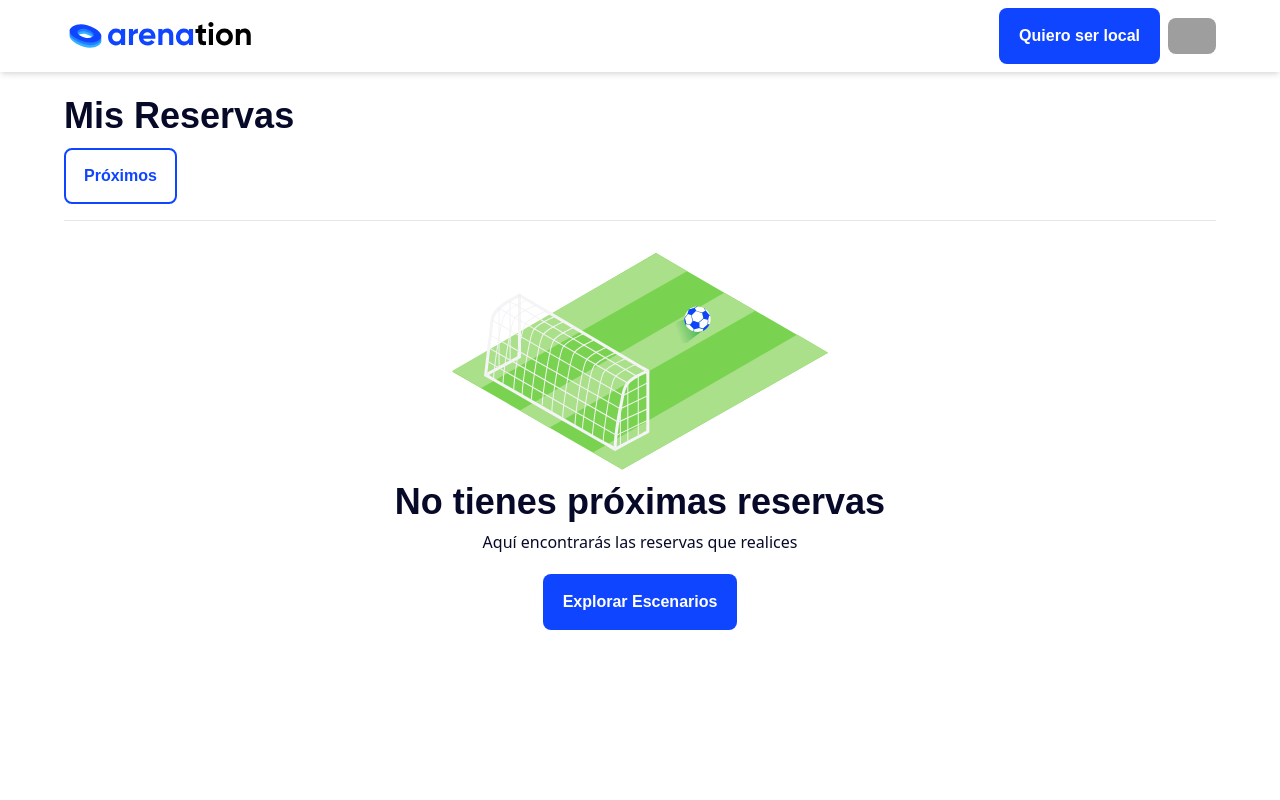
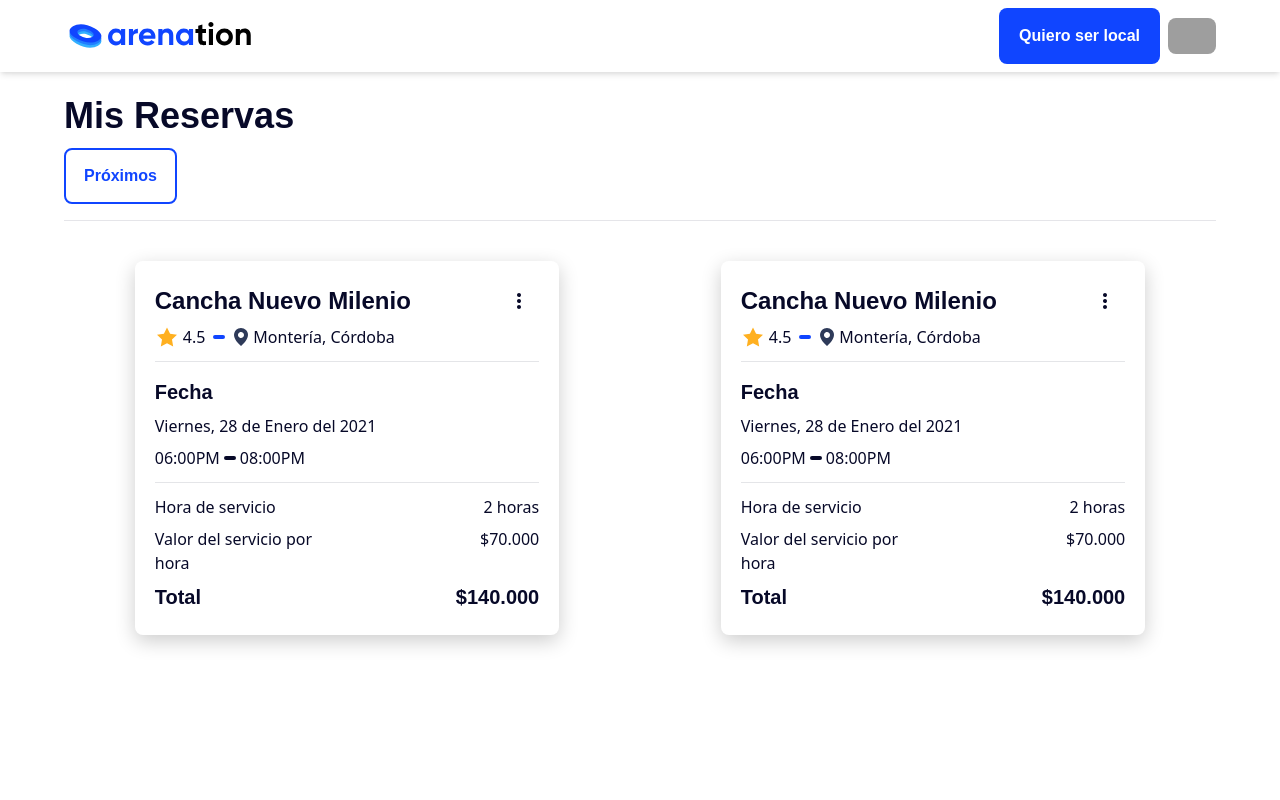
Before and after one commit to ProyectW/arenation, a React (Create React App) app: page /bookings in a window 1280 px wide. Shown: the top 800 px of the page. Built offline with nearby package versions, Linux system fonts and the light colour scheme; grey boxes are pictures that could not be loaded.

Commit message:
card de pago de arenas que se mostrará en reservas

```diff
--- a/src/components/Booking.js
+++ b/src/components/Booking.js
@@ -1,16 +1,19 @@
 import React from "react";
 import iconEmptyBookings from "../assets/img/iconEmptyBookings.svg";
 import Button from "./Controls/Buttons";
+import PayArenaCard from "./Cards/Pay/PayArenaCard";
 
 export default function Notification(props) {
-  const reservas = null;
+  const reservas = [{}];
 
   if (reservas) {
     return (
       <div className="flex flex-col w-full px-8 sm:px-16 text-secondary-dark">
         {reservas.map((e) => {
           return (
-            <div className="py-2">
+            <div className="py-2 flex flex-col grid md:grid-cols-2 gap-5 justify-items-center">
+              <PayArenaCard name="Cancha Nuevo Milenio"/>
+              <PayArenaCard name="Cancha Nuevo Milenio"/>
             </div>
           );
         })}
--- /dev/null
+++ b/src/components/Cards/Pay/PayArenaCard.js
@@ -0,0 +1,81 @@
+import React from "react";
+import { ReactComponent as IconMore } from "../../../assets/img/iconMore.svg";
+import { ReactComponent as IconStart } from "../../../assets/img/iconStar.svg";
+import { ReactComponent as IconMap } from "../../../assets/img/iconMap.svg";
+import Divider from "../../Dividers/Divider";
+import { FechaConDia } from "../../../utils/Fecha";
+import { Transition, Menu } from "@headlessui/react";
+import { Fragment } from "react";
+import { ReactComponent as IconShare } from "../../../assets/img/iconShare.svg";
+
+export default function PayArenaCard(props) {
+  return (
+    <div className="flex flex-col shadow-DropDown w-3/4 rounded-lg p-5">
+      <div className="flex flex-col">
+        <div className="flex flex-row items-center text-secondary-dark my-1">
+          <h3 className="font font-semibold w-full">{props.name}</h3>
+          <Menu as="div" className="flex justify-center items-center">
+            <Menu.Button>
+              <IconMore className="fill-current cursor-pointer mx-2" />
+            </Menu.Button>
+            <Transition
+              as={Fragment}
+              enter="transition ease-out duration-100"
+              enterFrom="transform opacity-0 scale-95"
+              enterTo="transform opacity-100 scale-100"
+              leave="transition ease-in duration-75"
+              leaveFrom="transform opacity-100 scale-100"
+              leaveTo="transform opacity-0 scale-95"
+            >
+              <Menu.Items className="absolute flex flex-col divide-y-2 divide-secondary-gray divide-opacity-20 rounded-md shadow-md pl-3 py-4 pr-4 bg-white focus:outline-none">
+                <div className="flex flex-col">
+                  <div className="flex flex-row">
+                    <IconShare className="mx-1" />
+                    <u>Compartir</u>
+                  </div>
+                </div>
+              </Menu.Items>
+            </Transition>
+          </Menu>
+        </div>
+        <div className="flex flex-row my-1 items-center">
+          <IconStart className="fill-current text-warning mr-1" />
+          <label className="mr-1">4.5{props.puntuacion}</label>
+          <Divider type="line-blue" />
+          <IconMap />
+          <label>Montería, Córdoba{props.ubicacion}</label>
+        </div>
+      </div>
+      <div className="flex flex-col">
+        <Divider type="normal-hor" />
+        <h4 className="mt-2 mb-1">Fecha</h4>
+        <label className="my-1">
+          <FechaConDia fecha="2021/01/28" />
+        </label>
+        <label className="flex flex-row items-center my-1">
+          06:00PM{props.horaEntrada}
+          <Divider type="line-dark" />
+          08:00PM{props.horaSalida}
+        </label>
+        <Divider type="normal-hor" />
+      </div>
+      <div className="flex flex-col">
+        <div className="flex flex-row">
+          <label className="w-full my-1">Hora de servicio</label>
+          {/* <label>{`${props.horaSalida-props.horaEntrada} horas`}</label> */}
+          <label className="flex w-full justify-end my-1">2 horas</label>
+        </div>
+        <div className="flex flex-row">
+          <label className="w-full my-1">Valor del servicio por hora</label>
+          {/* <label>{props.valor}</label> */}
+          <label className="flex w-full justify-end my-1">$70.000</label>
+        </div>
+        <div className="flex flex-row">
+          <h4 className="w-full my-1">Total</h4>
+          {/* <h4>{`${props.horasServicio*props.valor} horas`}</h4> */}
+          <h4 className="flex w-full justify-end my-1">$140.000</h4>
+        </div>
+      </div>
+    </div>
+  );
+}
--- a/src/components/Cards/Register/CardRegisterLocal.js
+++ b/src/components/Cards/Register/CardRegisterLocal.js
@@ -7,8 +7,7 @@ import {Input} from "../../Controls/Input";
 
 
 export default function CardLogin(props) {
-    const [hide,setHide] = useState(false)
-    console.log(hide)
+    const [hide,setHide] = useState(false);
     return(
         <>{hide ? (<></>):(<>
             <div className="flex justify-center items-center w-full h-full z-10 fixed">
--- a/src/components/Dividers/Divider.js
+++ b/src/components/Dividers/Divider.js
@@ -1,5 +1,9 @@
 export default function Divider(props) {
     if (props.type === "normal-hor") {
-        return <hr className="bg-secondary-dark opacity opacity-10 mt-4"></hr>;
+        return (<hr className="bg-secondary-dark opacity opacity-10 my-2"></hr>);
+    }else if (props.type === "line-blue"){
+        return (<hr className="border-2 rounded w-3 mx-1 border-primary-500"></hr>);
+    }else if (props.type === "line-dark"){
+        return (<hr className="border-2 rounded w-3 mx-1 border-secondary-dark"></hr>);
     }
 }
```
Also changed, not shown: src/components/Cards/Register/CardLogin.js (+2 -8 lines), src/assets/img/iconMore.svg.
